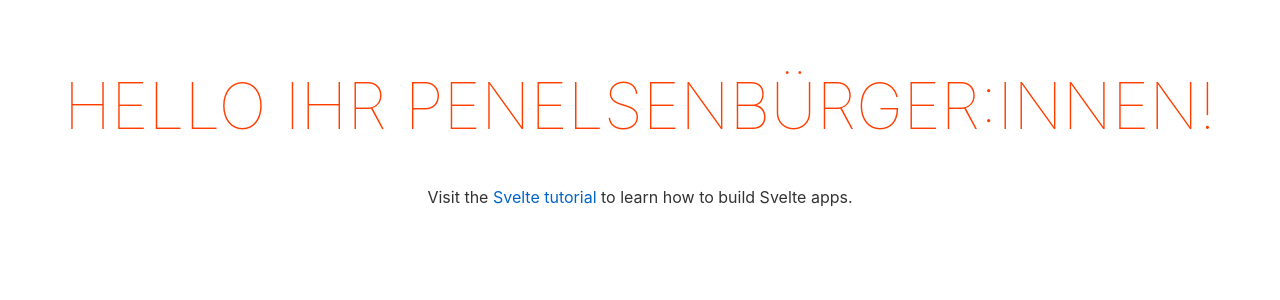
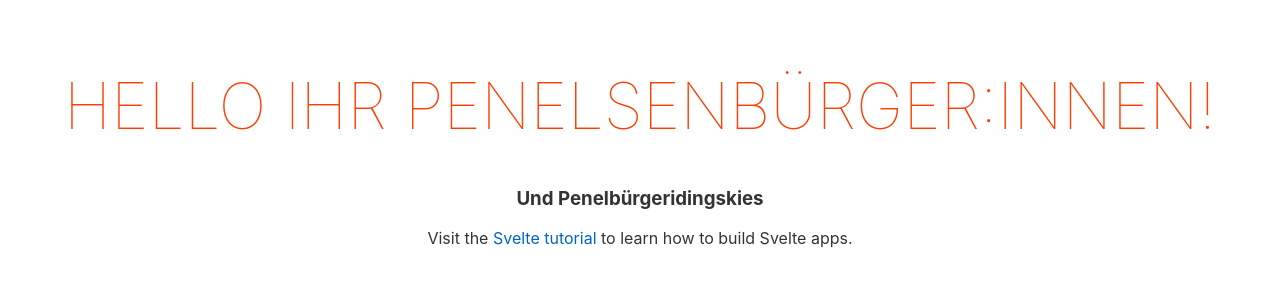
Before and after one commit to giggity-hub/docker-test, a Svelte app: page / in a window 1280 px wide. Shown: the top 300 px of the page. Built offline with nearby package versions, Linux system fonts and the light colour scheme.

Commit message:
greeting extended

```diff
--- a/src/App.svelte
+++ b/src/App.svelte
@@ -4,6 +4,7 @@
 
 <main>
 	<h1>Hello ihr Penelsenbürger:innen!</h1>
+	<h3>Und Penelbürgeridingskies</h3>
 	<p>Visit the <a href="https://svelte.dev/tutorial">Svelte tutorial</a> to learn how to build Svelte apps.</p>
 </main>
 
```
